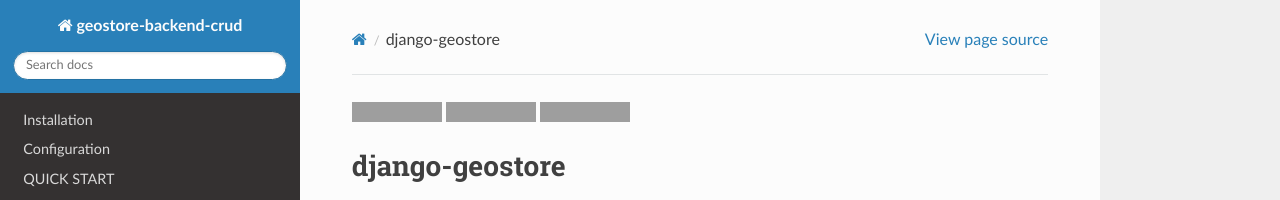
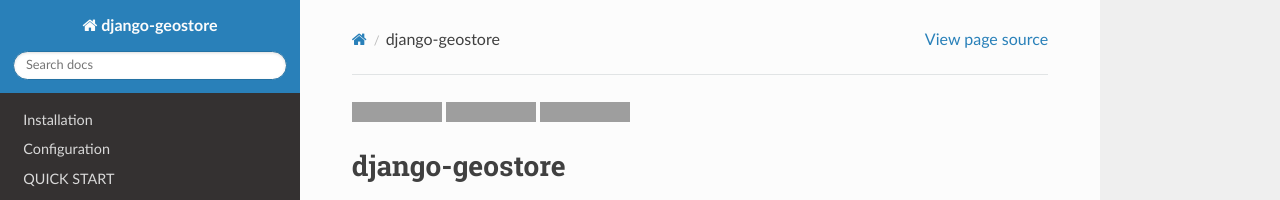
Before and after one commit to Terralego/django-geostore, a Sphinx documentation site: the page built from doc/index.rst, in a window 1280 px wide. Shown: the top 200 px of the page. Built offline with Sphinx 7.4.7 and the Read the Docs theme 2.0.0, drawn with Linux system fonts in a browser that asks for light colours; grey boxes are pictures that could not be loaded.

Commit message:
fix project doc name

```diff
--- a/doc/conf.py
+++ b/doc/conf.py
@@ -19,7 +19,7 @@ sys.path.insert(0, root)
 
 # -- Project information -----------------------------------------------------
 
-project = 'geostore-backend-crud'
+project = 'django-geostore'
 copyright = '2019, Makina Corpus'
 author = 'Makina Corpus'
 
```
